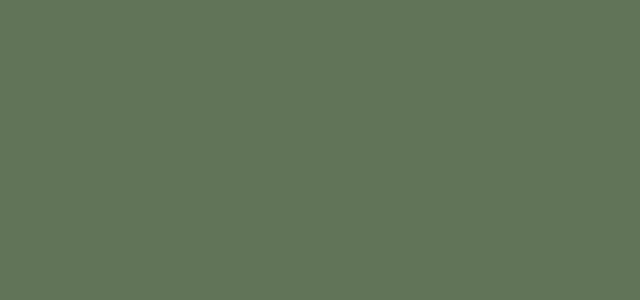
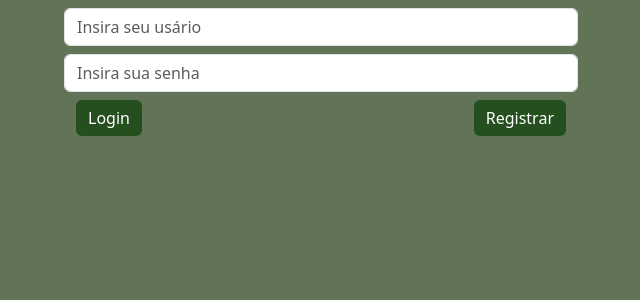
Before and after one commit to filipecx/listaDeCompras, a React (Vite) app in the folder client/: page / in a window 1280 px wide. Before the commit this address had no page. Shown: the top 300 px of the page, without its empty margins (319-959 px from the left). Built offline with nearby package versions, Linux system fonts and the light colour scheme.

Commit message:
Update App.jsx

```diff
--- a/client/src/App.jsx
+++ b/client/src/App.jsx
@@ -15,7 +15,7 @@ function App() {
           <Col></Col>
           <Col sm={6}>
             <Routes>
-            <Route path='/https://lista-de-compras-bay-alpha.vercel.app/' exact element={<Login />}/>
+            <Route path='/' exact element={<Login />}/>
             <Route element={<ProtectedRout />}>
                 <Route path='/lista' element={<Lista />} />
             </Route>
```
